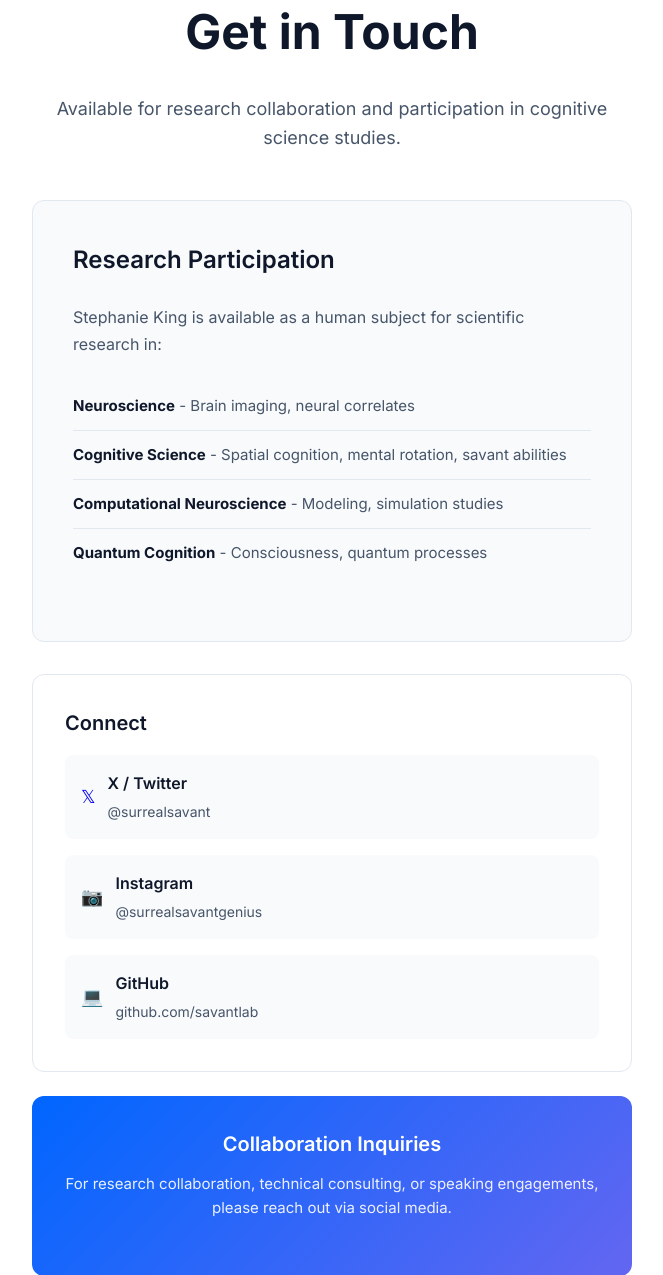
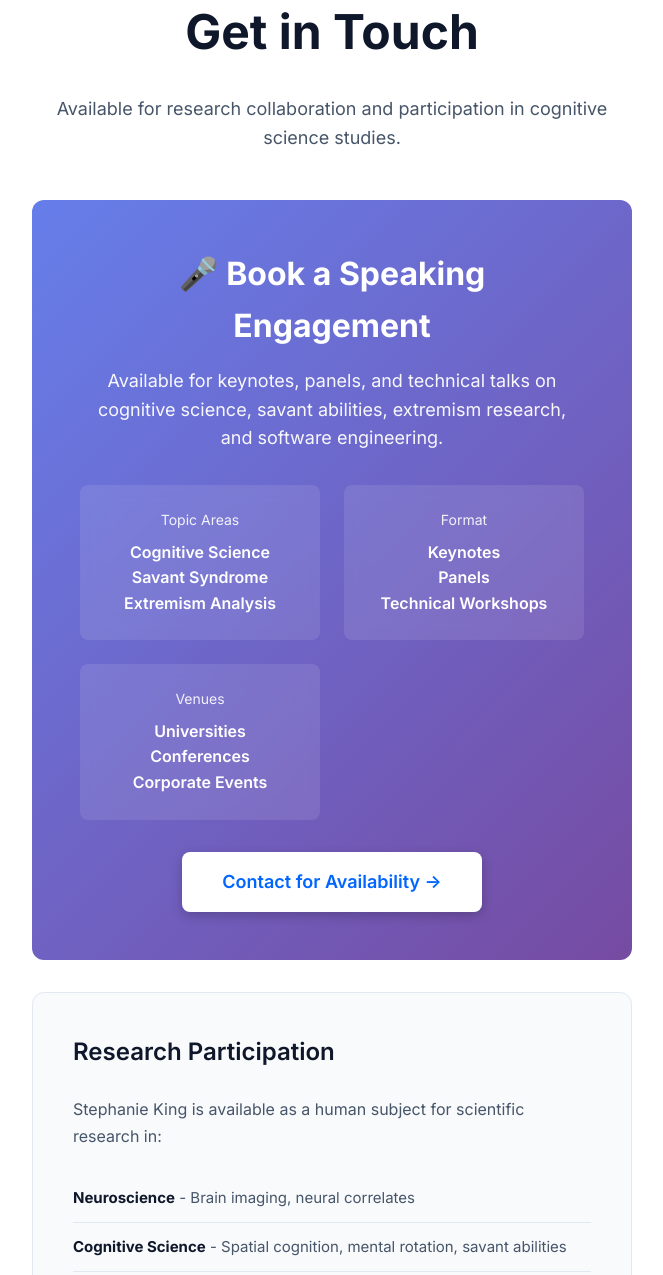
Before and after one commit to savantlab/portfolio, a Flask app: page /contact in a window 1280 px wide. Shown: the part 191-1466 px from the top of the page, without its empty margins (308-971 px from the left). Run offline with Flask 3, Linux system fonts and the light colour scheme.

Commit message:
Add prominent public speaking booking section to contact page

```diff
--- a/templates/contact.html
+++ b/templates/contact.html
@@ -31,6 +31,37 @@
                 <p style="font-size: 18px; color: var(--text-secondary); text-align: center; margin-bottom: 48px;">
                     Available for research collaboration and participation in cognitive science studies.
                 </p>
+
+                <div style="background: linear-gradient(135deg, #667eea 0%, #764ba2 100%); padding: 48px; border-radius: 12px; text-align: center; color: white; margin-bottom: 32px;">
+                    <h2 style="font-size: 32px; font-weight: 700; margin-bottom: 16px;">
+                        🎤 Book a Speaking Engagement
+                    </h2>
+                    <p style="font-size: 18px; opacity: 0.95; margin-bottom: 32px; max-width: 500px; margin-left: auto; margin-right: auto;">
+                        Available for keynotes, panels, and technical talks on cognitive science, savant abilities, extremism research, and software engineering.
+                    </p>
+                    <div style="display: grid; grid-template-columns: repeat(auto-fit, minmax(200px, 1fr)); gap: 24px; margin-bottom: 32px;">
+                        <div style="background: rgba(255,255,255,0.1); padding: 24px; border-radius: 8px; backdrop-filter: blur(10px);">
+                            <div style="font-size: 14px; opacity: 0.9; margin-bottom: 8px;">Topic Areas</div>
+                            <div style="font-size: 16px; font-weight: 600;">Cognitive Science<br>Savant Syndrome<br>Extremism Analysis</div>
+                        </div>
+                        <div style="background: rgba(255,255,255,0.1); padding: 24px; border-radius: 8px; backdrop-filter: blur(10px);">
+                            <div style="font-size: 14px; opacity: 0.9; margin-bottom: 8px;">Format</div>
+                            <div style="font-size: 16px; font-weight: 600;">Keynotes<br>Panels<br>Technical Workshops</div>
+                        </div>
+                        <div style="background: rgba(255,255,255,0.1); padding: 24px; border-radius: 8px; backdrop-filter: blur(10px);">
+                            <div style="font-size: 14px; opacity: 0.9; margin-bottom: 8px;">Venues</div>
+                            <div style="font-size: 16px; font-weight: 600;">Universities<br>Conferences<br>Corporate Events</div>
+                        </div>
+                    </div>
+                    <a href="https://x.com/surrealsavant" target="_blank"
+                       style="display: inline-block; padding: 16px 40px; background: white; color: var(--primary);
+                              text-decoration: none; border-radius: 8px; font-weight: 600; font-size: 18px;
+                              box-shadow: 0 4px 12px rgba(0,0,0,0.2); transition: transform 0.2s;"
+                       onmouseover="this.style.transform='translateY(-2px)'"
+                       onmouseout="this.style.transform='translateY(0)'">
+                        Contact for Availability →
+                    </a>
+                </div>
 
                 <div style="background: var(--bg-secondary); padding: 40px; border-radius: 12px; border: 1px solid var(--border); margin-bottom: 32px;">
                     <h2 style="font-size: 24px; font-weight: 600; color: var(--text-primary); margin-bottom: 24px;">
```
